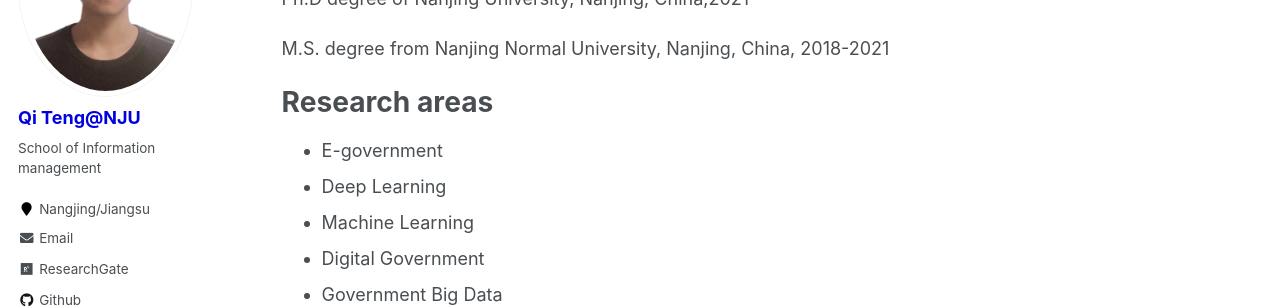
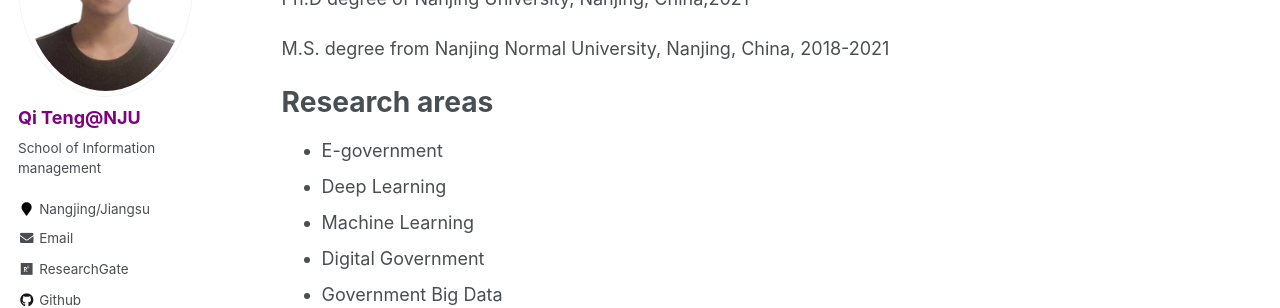
Before and after one commit to tengqi159/tengqi.github.io, a Jekyll site: the page built from _pages/about.md, in a window 1280 px wide. Shown: the part 243-551 px from the top of the page. Built offline with Jekyll 4.4.1, drawn with Linux system fonts in a browser that asks for light colours.

Commit message:
Update _config.yml

```diff
--- a/_config.yml
+++ b/_config.yml
@@ -80,7 +80,7 @@ analytics:
 
 # Site Author
 author:
-  name             : "<font color=lightpurple>Qi Teng@NJU</font>"
+  name             : "<font color=purple>Qi Teng@NJU</font>"
   avatar           : "t.jpg"
   bio              : "School of Information management"
   location         : "Nangjing/Jiangsu"
```
